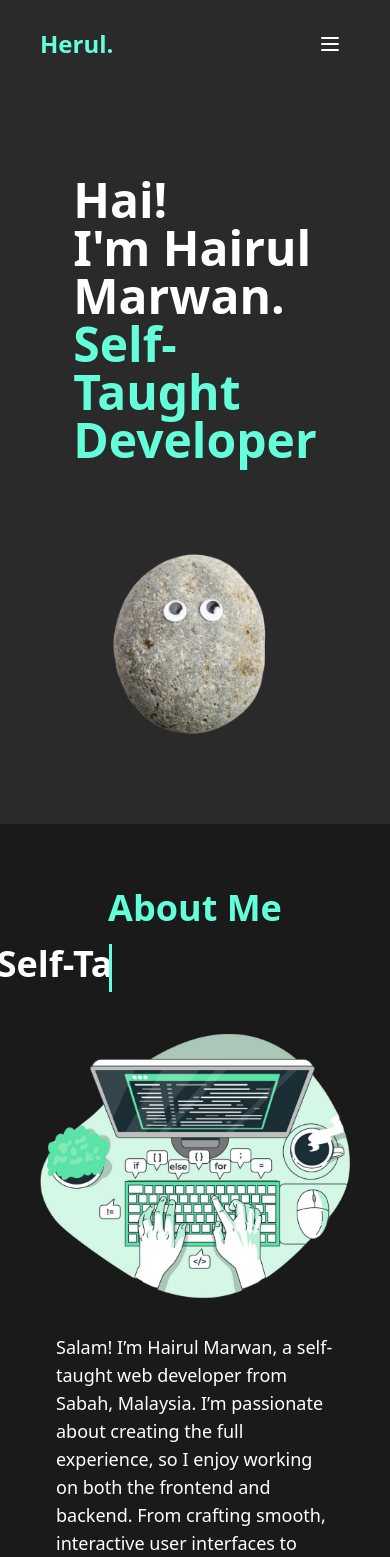
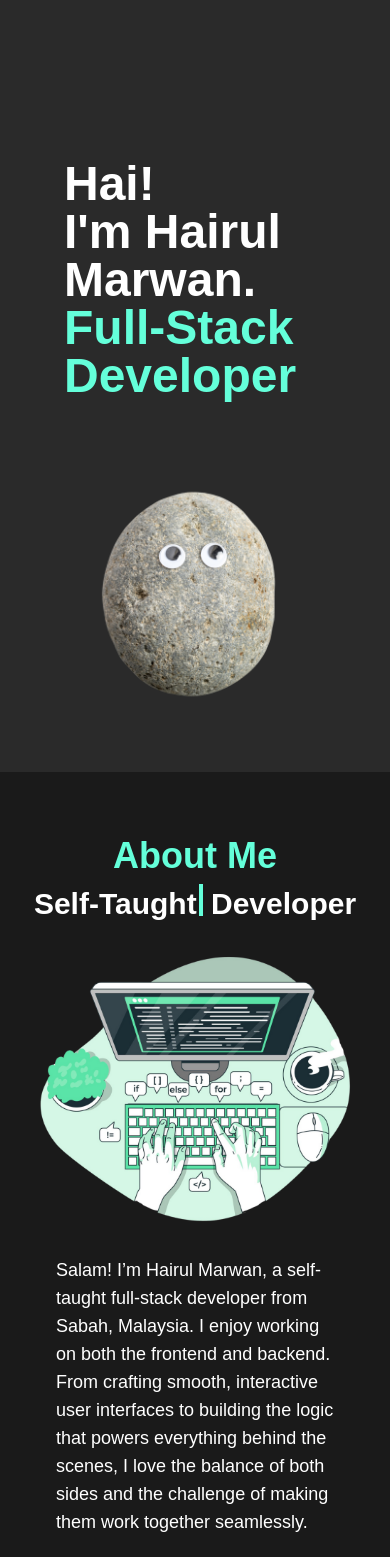
Before and after one commit to hrl6/my-portfolio, a Vue app: page /projects in a window 390 px wide. Shown: the top 1557 px of the page. Built offline with nearby package versions, Linux system fonts and the light colour scheme.

Commit message:
- add animations

```diff
--- a/package.json
+++ b/package.json
@@ -15,6 +15,7 @@
     "@fortawesome/vue-fontawesome": "^3.0.8",
     "@heroicons/vue": "^2.1.5",
     "font-awesome": "^4.7.0",
+    "lucide-vue-next": "^0.460.0",
     "vue": "^3.5.12",
     "vue-router": "^4.4.5"
   },
--- a/src/App.vue
+++ b/src/App.vue
@@ -1,63 +1,51 @@
 <template>
   <div class="min-h-screen bg-dark text-white">
     <!-- TOP NAV -->
-    <nav class="fixed top-0 w-screen bg-darker z-50">
-      <div class="w-full md:w-5/6 mx-auto px-10 md:px-4 py-6">
+    <nav
+      :class="`fixed top-0 w-3/4 sm:w-[600px] mt-8 mx-auto left-0 right-0 bg-dark rounded-2xl z-50 transition-transform duration-300 ${isVisible ? 'translate-y-0' : '-translate-y-[160%]'}`">
+      <div class="w-full mx-auto px-12 py-4">
         <div class="flex justify-between items-center">
           <!-- logo -->
-          <a @click="scrollToTop" class="text-primary text-2xl font-bold cursor-pointer transition-all hover:scale-105">
+          <a @click="scrollToTop"
+            class="hidden sm:block text-primary text-2xl font-bold cursor-pointer transition-all hover:scale-105">
             Herul.
           </a>
 
           <!-- desktop nav -->
           <div class="hidden md:flex gap-6">
-            <a @click="scrollToTop" class="hover:text-primary transition-colors cursor-pointer hover:font-medium">Home</a>
-            <a @click="scrollToSection('about')" class="hover:text-primary transition-colors cursor-pointer hover:font-medium">About</a>
-            <a @click="scrollToSection('stacks')" class="hover:text-primary transition-colors cursor-pointer hover:font-medium">Stacks</a>
-            <a @click="scrollToSection('projects')" class="hover:text-primary transition-colors cursor-pointer hover:font-medium">Projects</a>
-            <a @click="scrollToSection('contact')" class="hover:text-primary transition-colors cursor-pointer hover:font-medium">Contact</a>
+            <a @click="scrollToTop" class="hover:text-primary transition-colors cursor-pointer hover:scale-105">
+              Home
+            </a>
+            <a @click="scrollToSection('about')"
+              class="hover:text-primary transition-colors cursor-pointer hover:scale-105">
+              About
+            </a>
+            <a @click="scrollToSection('stacks')"
+              class="hover:text-primary transition-colors cursor-pointer hover:scale-105">
+              Stacks
+            </a>
+            <a @click="scrollToSection('projects')"
+              class="hover:text-primary transition-colors cursor-pointer hover:scale-105">
+              Projects
+            </a>
+            <a @click="scrollToSection('contact')"
+              class="hover:text-primary transition-colors cursor-pointer hover:scale-105">
+              Contact
+            </a>
           </div>
 
-          <!-- mobile nav -->
-          <button
-            @click="isMenuOpen = !isMenuOpen"
-            class="md:hidden p-2 text-white"
-          >
-            <svg
-              class="w-6 h-6"
-              fill="none"
-              stroke="currentColor"
-              viewBox="0 0 24 24"
-            >
-              <path
-                v-if="!isMenuOpen"
-                stroke-linecap="round"
-                stroke-linejoin="round"
-                stroke-width="2"
-                d="M4 6h16M4 12h16M4 18h16"
-              />
-              <path
-                v-else
-                stroke-linecap="round"
-                stroke-linejoin="round"
-                stroke-width="2"
-                d="M6 18L18 6M6 6l12 12"
-              />
-            </svg>
-          </button>
-        </div>
-
-        <!-- mobile menu -->
-        <div
-          v-show="isMenuOpen"
-          class="md:hidden"
-        >
-          <div class="flex flex-col px-2 pt-2 pb-3 gap-2">
-            <a @click="handleMobileClick('top')" class="text-end block px-3 py-2 text-white hover:text-primary transition-colors cursor-pointer hover:font-medium">Home</a>
-            <a @click="handleMobileClick('about')" class="text-end block px-3 py-2 text-white hover:text-primary transition-colors cursor-pointer hover:font-medium">About</a>
-            <a @click="handleMobileClick('stacks')" class="text-end block px-3 py-2 text-white hover:text-primary transition-colors cursor-pointer hover:font-medium">Stacks</a>
-            <a @click="handleMobileClick('projects')" class="text-end block px-3 py-2 text-white hover:text-primary transition-colors cursor-pointer hover:font-medium">Projects</a>
-            <a @click="handleMobileClick('contact')" class="text-end block px-3 py-2 text-white hover:text-primary transition-colors cursor-pointer hover:font-medium">Contact</a>
+          <!-- mobile nav icons -->
+          <div class="md:hidden flex gap-6">
+            <HomeIcon @click="handleMobileClick('top')"
+              class="w-6 h-6 hover:text-primary transition-colors cursor-pointer" />
+            <UserIcon @click="handleMobileClick('about')"
+              class="w-6 h-6 hover:text-primary transition-colors cursor-pointer" />
+            <LayersIcon @click="handleMobileClick('stacks')"
+              class="w-6 h-6 hover:text-primary transition-colors cursor-pointer" />
+            <FolderIcon @click="handleMobileClick('projects')"
+              class="w-6 h-6 hover:text-primary transition-colors cursor-pointer" />
+            <MailIcon @click="handleMobileClick('contact')"
+              class="w-6 h-6 hover:text-primary transition-colors cursor-pointer" />
           </div>
         </div>
       </div>
@@ -65,25 +53,35 @@
 
     <main>
       <div class="flex justify-center flex-col">
+        <div v-slide-in class="delay-400 opacity-0 transition-all duration-700 ease-in">
           <section class="bg-darker w-full pt-24 md:pt-16">
             <Hero />
           </section>
+        </div>
 
+        <div v-slide-in class="delay-400 opacity-0 transition-all duration-700 ease-in">
           <section id="about" class="w-full py-16 md:py-20">
             <About />
           </section>
+        </div>
 
+        <div v-slide-in class="delay-400 opacity-0 transition-all duration-700 ease-in">
           <section id="stacks" class="w-full py-16 md:py-20">
             <Stacks />
           </section>
+        </div>
 
+        <div v-slide-in class="delay-400 opacity-0 transition-all duration-700 ease-in">
           <section id="projects" class="w-full py-16 md:py-20">
             <Projects />
           </section>
+        </div>
 
+        <div v-slide-in class="delay-400 opacity-0 transition-all duration-700 ease-in">
           <section id="contact" class="w-full py-16 md:py-20">
             <Contact />
           </section>
+        </div>
       </div>
     </main>
 
@@ -94,15 +92,26 @@
 </template>
 
 <script setup>
-import { ref } from 'vue'
+import { ref, onMounted, onUnmounted } from 'vue'
 import Hero from "./components/Hero.vue"
 import About from "./components/About.vue"
 import Contact from "./components/Contact.vue"
 import Projects from "./components/Projects.vue"
 import Stacks from "./components/Stacks.vue"
 import Footer from "./components/Footer.vue"
+import {
+  Home as HomeIcon,
+  User as UserIcon,
+  Layers as LayersIcon,
+  Folder as FolderIcon,
+  Mail as MailIcon
+} from 'lucide-vue-next'
+import { slideIn } from './directives/slideIn'
 
-const isMenuOpen = ref(false)
+const vSlideIn = slideIn
+
+const isVisible = ref(true)
+let lastScrollPosition = 0
 
 const scrollToSection = (sectionId) => {
   const element = document.getElementById(sectionId)
@@ -122,11 +131,31 @@ const scrollToTop = () => {
 }
 
 const handleMobileClick = (target) => {
-  isMenuOpen.value = false
   if (target === 'top') {
     scrollToTop()
   } else {
     scrollToSection(target)
   }
 }
+
+const handleScroll = () => {
+  const currentScrollPosition = window.scrollY
+
+  // hide/show animation nav bar once scrolled
+  if (currentScrollPosition < lastScrollPosition) {
+    isVisible.value = true
+  } else {
+    isVisible.value = false
+  }
+
+  lastScrollPosition = currentScrollPosition
+}
+
+onMounted(() => {
+  window.addEventListener('scroll', handleScroll)
+})
+
+onUnmounted(() => {
+  window.removeEventListener('scroll', handleScroll)
+})
 </script>
--- a/src/assets/main.css
+++ b/src/assets/main.css
@@ -1,8 +1,13 @@
 @tailwind base;
 @tailwind components;
 @tailwind utilities;
+@import url('https://fonts.googleapis.com/css2?family=League+Spartan:wght@100..900&display=swap');
 
 html {
   scroll-behavior: smooth;
   scroll-padding-top: 4rem;
 }
+
+:root {
+  font-family: 'League Spartan', sans-serif;
+}
--- a/src/components/About.vue
+++ b/src/components/About.vue
@@ -2,10 +2,13 @@
   <div class="max-w-6xl mx-auto px-4">
 
     <div class="flex justify-center flex-col items-center">
-      <h2 class="flex justify-center text-4xl text-primary font-bold mb-2">About Me</h2>
-      <div class="text-4xl font-semibold text-white relative pt-2">
-        <span class="pb-2 inline-block typing-animation">Self-Taught Developer</span>
-      </div>
+      <h2 class="animate-slideInFromLeft flex justify-center text-4xl text-primary font-bold mb-2">About Me</h2>
+      <!-- text-4xl font-semibold text-white relative pt-2 -->
+      <span class="delay-300 text-3xl font-semibold text-white">
+        {{ displayText }}<span class="text-primary inline-block w-[4px] h-8 bg-current ml-0.5 -mb-0.5"
+          :class="{ 'animate-blink': isTyping }"></span>
+        <span> Developer</span>
+      </span>
     </div>
     <div class="flex flex-col lg:flex-row items-center lg:gap-8">
       <div class="w-96 md:min-w-96">
@@ -14,10 +17,14 @@
       <div>
         <div class="px-10">
           <p class="text-lg text-white mb-4">
-          Salam! I’m Hairul Marwan, a self-taught web developer from Sabah, Malaysia. I’m passionate about creating the full experience, so I enjoy working on both the frontend and backend. From crafting smooth, interactive user interfaces to building the logic that powers everything behind the scenes, I love the balance of both sides and the challenge of making them work together seamlessly.
+            Salam! I’m Hairul Marwan, a self-taught full-stack developer from Sabah, Malaysia. I enjoy working on both
+            the frontend and backend. From crafting smooth, interactive user interfaces to building the logic that
+            powers everything behind the scenes, I love the balance of both sides and the challenge of making them work
+            together seamlessly.
           </p>
           <p class="text-lg text-white">
-          When I’m not coding, you can find me learning something new or experimenting with a project that pushes my skills <span class="italic">(or I might be reading something •ᴗ•)</span>.
+            When I’m not coding, you can find me learning something new or experimenting with a project that pushes my
+            skills <span class="italic">(or I might be reading something •ᴗ•)</span>.
           </p>
         </div>
       </div>
@@ -25,20 +32,63 @@
   </div>
 </template>
 
-<style scoped>
-.typing-animation {
-  overflow: hidden;
-  border-right: 0.1em solid #64ffda;
-  white-space: nowrap;
-  animation: typing 4s steps(22) infinite, blink-caret 1s infinite;
+<script setup>
+import { ref, onMounted, onUnmounted } from 'vue'
+
+const title = ['Full-Stack', 'Self-Taught']
+const displayText = ref('')
+const isTyping = ref(true)
+const currentTitleIndex = ref(0)
+
+let timeoutId
+
+const sleep = (ms) => new Promise(resolve => setTimeout(resolve, ms))
+
+const typeNextCharacter = async () => {
+  const currentTitle = title[currentTitleIndex.value]
+
+  // loop forward title index
+  for (let i = 0; i <= currentTitle.length; i++) {
+    displayText.value = currentTitle.slice(0, i)
+    await sleep(Math.random() * (150 - 50) + 50) //random char output delay
   }
 
-@keyframes typing {
-  from { width: 6% }
-  to { width: 108% }
+  await sleep(2000)
+
+  // loop backward
+  for (let i = currentTitle.length; i >= 0; i--) {
+    displayText.value = currentTitle.slice(0, i)
+    await sleep(75)
   }
 
-@keyframes blink-caret {
-  50% { border-color: transparent; }
+  currentTitleIndex.value = (currentTitleIndex.value + 1) % title.length
+
+  typeNextCharacter()
+}
+
+onMounted(() => {
+  typeNextCharacter()
+})
+
+onUnmounted(() => {
+  clearTimeout(timeoutId)
+})
+</script>
+
+<style>
+@keyframes blink {
+
+  0%,
+  100% {
+    opacity: 1;
+  }
+
+  50% {
+    opacity: 0;
+  }
+}
+
+.animate-blink {
+  animation: blink 1s step-end infinite;
 }
 </style>
--- a/src/components/Hero.vue
+++ b/src/components/Hero.vue
@@ -1,9 +1,9 @@
 <template>
-  <div class="flex flex-wrap justify-center items-center p-20 lg:p-40 gap-20">
+  <div class="flex flex-wrap justify-center items-center p-16 lg:p-40 gap-20">
     <div>
       <h1 class="text-5xl md:text-6xl font-extrabold">Hai!</h1>
       <h1 class="text-5xl md:text-6xl font-extrabold">I'm Hairul Marwan.</h1>
-      <h1 class="text-5xl md:text-6xl font-extrabold text-primary">Self-Taught Developer</h1>
+      <h1 class="text-5xl md:text-6xl font-extrabold text-primary">Full-Stack Developer</h1>
     </div>
     <div class="w-80 sm:min-w-96">
       <img src="../img/pet-rock.png" alt="Batu :D">
--- /dev/null
+++ b/src/directives/slideIn.js
@@ -0,0 +1,14 @@
+export const slideIn = {
+  mounted(el) {
+    const observer = new IntersectionObserver((entries) => {
+      entries.forEach((entry) => {
+        if (entry.isIntersecting) {
+          el.classList.add('opacity-100', 'translate-y-0')
+          observer.unobserve(el)
+        }
+      })
+    })
+
+    observer.observe(el)
+  },
+}
--- a/tailwind.config.js
+++ b/tailwind.config.js
@@ -1,16 +1,13 @@
 /** @type {import('tailwindcss').Config} */
 export default {
-  content: [
-    "./index.html",
-    "./src/**/*.{vue,js,ts,jsx,tsx}",
-  ],
+  content: ['./index.html', './src/**/*.{vue,js,ts,jsx,tsx}'],
   theme: {
     extend: {
       screens: {
-        'sm': '640px',
-        'md': '768px',
-        'lg': '1024px',
-        'xl': '1280px',
+        sm: '640px',
+        md: '768px',
+        lg: '1024px',
+        xl: '1280px',
         '2xl': '1536px',
       },
       colors: {
@@ -18,7 +15,34 @@ export default {
         secondary: '#8892b0',
         dark: '#1a1a1a',
         darker: '#2a2a2a',
-      }
+      },
+      keyframes: {
+        slideInFromLeft: {
+          '0%': {
+            transform: 'translateX(-20%)',
+            opacity: '0',
+          },
+          '100%': {
+            transform: 'translateX(0)',
+            opacity: '1',
+          },
+        },
+
+        slideUpFrom: {
+          '0%': {
+            transform: 'translateY(10%)',
+            opacity: '0',
+          },
+          '100%': {
+            transform: 'translateY(0)',
+            opacity: '1',
+          },
+        },
+      },
+      animation: {
+        slideInFromLeft: 'slideInFromLeft 1s ease-in',
+        slideUp: 'slideUpFrom 1s ease-out',
+      },
     },
   },
   plugins: [],
```
Also changed, not shown: src/components/Stacks.vue (+41 -20 lines), 1 other file (tests, documents, lock files or other folders). Lines whose indentation alone changed are shown as unchanged.
